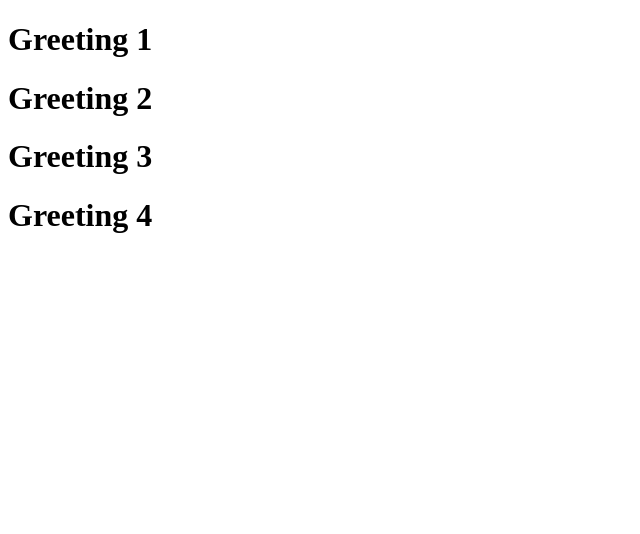
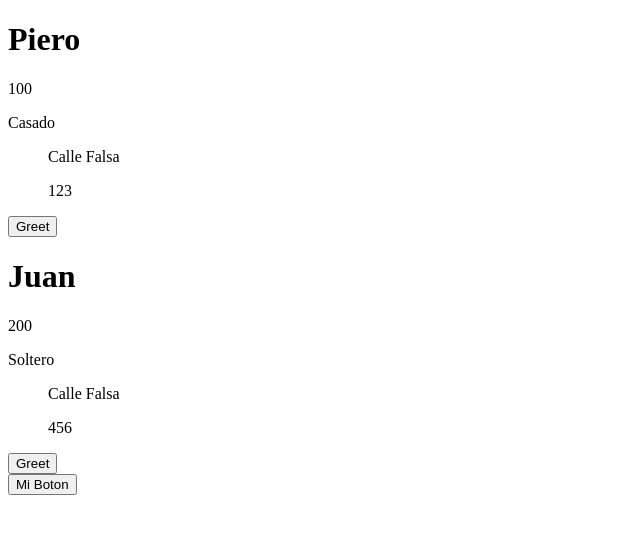
Before and after one commit to Piers18/fazt-react, a React (Vite) app: page / in a window 1280 px wide. Shown: the top 534 px of the page, without its empty margins (0-640 px from the left). Built offline with nearby package versions, Linux system fonts and the light colour scheme.

Commit message:
feat: Introduce `UserCard` and `Button` components, and update `index.tsx` to render them.

```diff
--- /dev/null
+++ b/src/Button.tsx
@@ -0,0 +1,3 @@
+export function Button() {
+  return <button>Mi Boton</button>;
+}
--- a/src/Greeting.tsx
+++ b/src/Greeting.tsx
@@ -1,7 +1,38 @@
 export function Greeting(props: { value: string }) {
-    return (
-        <div>
-            <h1>Greeting {props.value}</h1>
-        </div>
-    )
+  return (
+    <div>
+      <h1>Greeting {props.value}</h1>
+    </div>
+  );
 }
+
+export function UserCard({
+  name,
+  age,
+  amount,
+  married,
+  points,
+  address,
+  greet,
+}: {
+  name: string;
+  age: number;
+  amount: number;
+  married: boolean;
+  points: number[];
+  address: { street: string; number: number };
+  greet: (name: string) => void;
+}) {
+  return (
+    <div>
+      <h1>{name}</h1>
+      <p>{amount}</p>
+      <p>{married ? "Casado" : "Soltero"}</p>
+      <ul>
+        <p>{address.street}</p>
+        <p>{address.number}</p>
+      </ul>
+      <button onClick={() => greet(name)}>Greet</button>
+    </div>
+  );
+}
--- a/src/index.tsx
+++ b/src/index.tsx
@@ -1,13 +1,35 @@
-import { createRoot } from 'react-dom/client'
-import { Greeting } from './Greeting'
+import { createRoot } from "react-dom/client";
+import { UserCard } from "./Greeting";
+import { Button } from "./Button";
 
-const root = createRoot(document.getElementById('root')!);
+const root = createRoot(document.getElementById("root")!);
 
 root.render(
   <>
-    <Greeting value="1" />
-    <Greeting value="2" />
-    <Greeting value="3" />
-    <Greeting value="4" />
+    <UserCard
+      name="Piero"
+      age={25}
+      amount={100}
+      married={true}
+      points={[1, 2, 3, 4, 5]}
+      address={{ street: "Calle Falsa", number: 123 }}
+      greet={(name: string) => {
+        console.log(name);
+      }}
+    />
+
+    <UserCard
+      name="Juan"
+      age={28}
+      amount={200}
+      married={false}
+      points={[1, 2, 3, 4, 5]}
+      address={{ street: "Calle Falsa", number: 456 }}
+      greet={(name: string) => {
+        console.log(name);
+      }}
+    />
+
+    <Button />
   </>
 );
```
